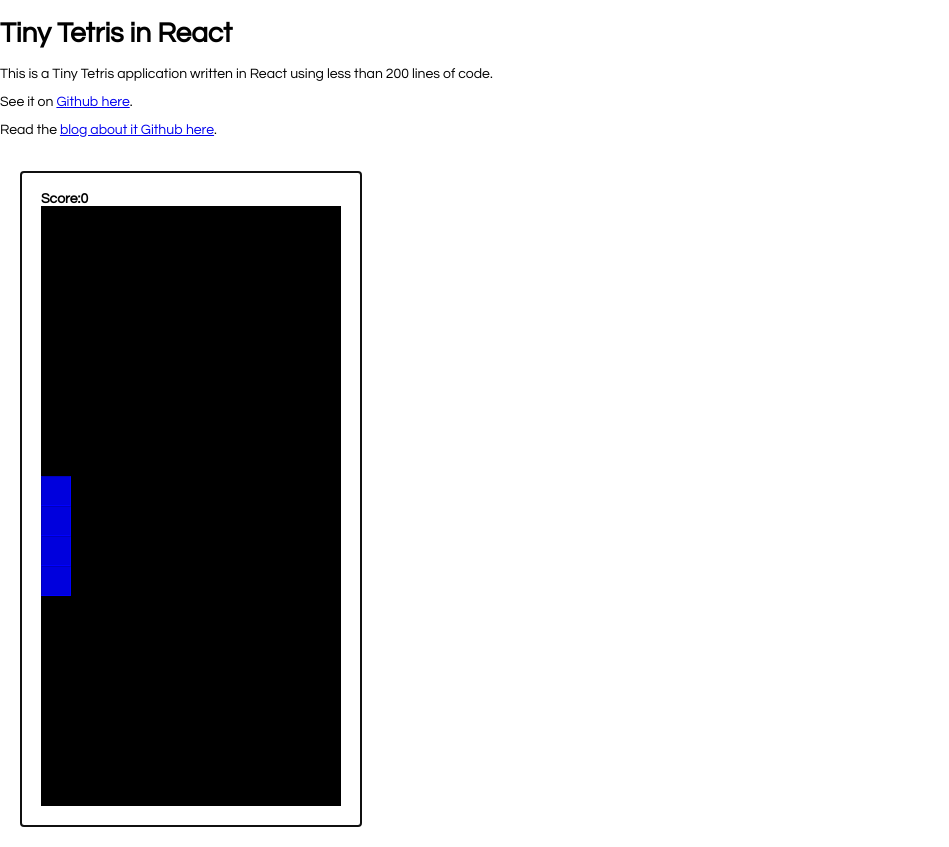
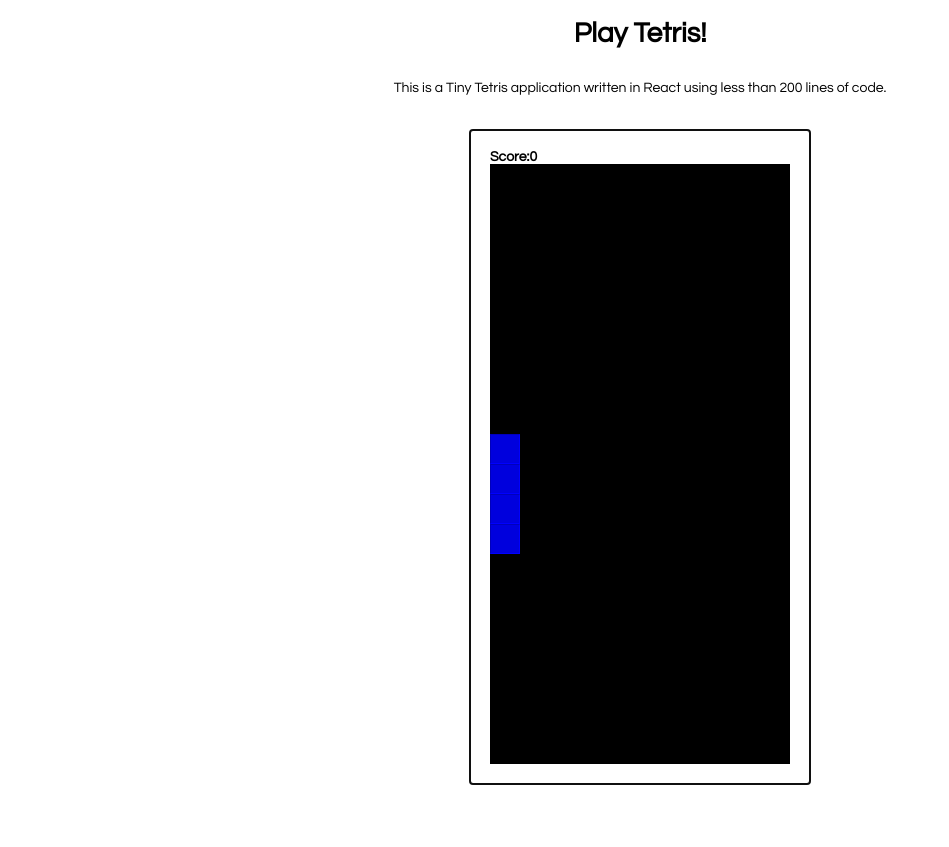
Before and after one commit to ceolter/tetris, a React app: page / in a window 1280 px wide. Shown: the whole page, without its empty margins (0-949 px from the left). After the commit the page ends 805 px from the top, so only its background shows below. Built offline with nearby package versions, Linux system fonts and the light colour scheme.

Commit message:
Upgrades added and move text from html file to react file

```diff
--- a/public/index.html
+++ b/public/index.html
@@ -15,21 +15,6 @@
   </head>
   <body>
     <noscript>You need to enable JavaScript to run this app.</noscript>
-    <div>
-      <h1>Tiny Tetris in React</h1>
-
-      <p>
-        This is a Tiny Tetris application written in React using less than 200 lines of code.
-      </p>
-      <p>
-        See it on <a href="https://github.com/ceolter/tetris/">Github here</a>.
-      </p>
-      <p>
-        Read the <a href="https://github.com/ceolter/tetris/">blog about it Github here</a>.
-      </p>
-
-    </div>
     <div id="root"></div>
-
   </body>
 </html>
--- a/src/index.css
+++ b/src/index.css
@@ -47,12 +47,20 @@
     justify-content: space-between;
 }
 
+.t-instructions {
+    display: flex;
+    flex-direction: column;
+    justify-content: center;
+    align-items: center;
+}
+
 .t-score-label {
     font-weight: bold;
 }
 
 .t-parent {
     display: flex;
+    justify-content: center;
 }
 
 element.style {
--- a/src/index.js
+++ b/src/index.js
@@ -5,9 +5,17 @@
 
 function Game() {
     return (
-        <div className="t-parent">
-            <Board/>
-        </div>
+        <>
+            <div className='t-instructions'>
+                <h1>Play Tetris!</h1>
+                <p>
+                    This is a Tiny Tetris application written in React using less than 200 lines of code.
+                </p>
+            </div>
+            <div className="t-parent">
+                <Board />
+            </div>
+        </>
     );
 }
 
--- a/src/tetris/useBoard.js
+++ b/src/tetris/useBoard.js
@@ -1,53 +1,63 @@
-import {useEffect, useState} from 'react';
-import {useInterval} from "./useInterval";
-import {randomShape} from "./shapeFactory";
+import { useEffect, useState } from 'react';
+import { useInterval } from "./useInterval";
+import { randomShape } from "./shapeFactory";
 
 export const ROW_COUNT = 20;
 export const COLUMN_COUNT = 10;
 
 function copyScene(scene) {
-    return scene.map(row=>row.slice());
+    return scene.map(row => row.slice());
 }
 
 function mergeIntoStage(stage, shape, position) {
     let res = stage;
 
-    shape.shape.forEach( point => {
+    shape.shape.forEach(point => {
         const x = point.x + position.x;
         const y = point.y + position.y;
 
-        if (x<0 || y<0 || x>=COLUMN_COUNT || y>=ROW_COUNT) { return; }
+        if (x < 0 || y < 0 || x >= COLUMN_COUNT || y >= ROW_COUNT) { return; }
 
         res = updateStage(res, x, y, 1);
     });
-
     return res;
 }
 
 function updateStage(stage, x, y, value) {
-    if (stage[y][x]===value) { return stage; }
+    if (stage[y][x] === value) { return stage; }
     const res = stage.slice();
     res[y] = stage[y].slice();
     res[y][x] = value;
+    // let lost = false;
+    // console.log('res[0][0]', res[0][0])
+    // console.log('stage[0][0]', stage[0][0])
+    // for(let shapes in stage[0]) {
+    //     console.log('shapes', shapes)
+    // }
+    // console.log('stage[0]', stage[0])
+    // console.log('value', value)
     return res;
 }
 
 function createEmptyScene() {
-    return Array.from(Array(ROW_COUNT), ()=> Array(COLUMN_COUNT).fill(0) );
+    return Array.from(Array(ROW_COUNT), () => Array(COLUMN_COUNT).fill(0));
 }
 
 export function useBoard() {
 
-    const [scene, setScene] = useState(()=> createEmptyScene() );
-    const [shape, setShape] = useState(()=> randomShape() );
-    const [position, setPosition] = useState({x: 0, y: 0});
-    const [display, setDisplay] = useState( ()=> mergeIntoStage(scene, shape, position) );
+    const [scene, setScene] = useState(() => createEmptyScene());
+    const [shape, setShape] = useState(() => randomShape());
+    const [position, setPosition] = useState({ x: 0, y: 0 });
+    const [display, setDisplay] = useState(() => mergeIntoStage(scene, shape, position));
     const [score, setScore] = useState(0);
     const [isPaused, setIsPaused] = useState(false);
 
     useEffect(updateDisplay, [scene, shape, position]);
     useEffect(removeFullLines, [scene]);
     useInterval(tick, 600);
+    useEffect(() => {
+        console.log(validPosition(position, shape))
+    }, [validPosition])
 
     function updateDisplay() {
         const newDisplay = mergeIntoStage(scene, shape, position);
@@ -55,11 +65,15 @@
     }
 
     function tick() {
-        if(!isPaused) {
+        if (!isPaused) {
             if (!movePosition(0, 1)) {
                 placeShape();
             }
         }
+    }
+
+    function checkIfLost() {
+
     }
 
     function togglePause() {
@@ -69,7 +83,7 @@
     function placeShape() {
         setScene(mergeIntoStage(scene, shape, position));
         setShape(randomShape());
-        setPosition({x: 0, y: 0});
+        setPosition({ x: 0, y: 0 });
     }
 
     function rotateShape() {
@@ -77,8 +91,8 @@
         const tX = Math.floor(shape.width / 2);
         const tY = Math.floor(shape.height / 2);
 
-        const newPoints = shape.shape.map( point => {
-            let {x,y} = point;
+        const newPoints = shape.shape.map(point => {
+            let { x, y } = point;
 
             x -= tX;
             y -= tY;
@@ -92,7 +106,7 @@
             rX += tX;
             rY += tY;
 
-            return {x: rX, y: rY};
+            return { x: rX, y: rY };
         });
         const newShape = {
             shape: newPoints,
@@ -101,6 +115,7 @@
         };
 
         if (validPosition(position, newShape)) {
+            console.log('new shape')
             !isPaused && setShape(newShape);
         }
     }
@@ -113,7 +128,7 @@
         const removeRow = (rY) => {
             for (let y = rY; y > 0; y--) {
                 for (let x = 0; x < COLUMN_COUNT; x++) {
-                    newScene[y][x] = newScene[y-1][x];
+                    newScene[y][x] = newScene[y - 1][x];
                 }
             }
             // insert blank row at top
@@ -122,13 +137,13 @@
             }
 
             touched = true;
-            setScore( oldVal => oldVal + 1000 );
+            setScore(oldVal => oldVal + 1000);
         };
 
         for (let y = 0; y < ROW_COUNT; y++) {
             let rowHasEmptySpace = false;
             for (let x = 0; x < COLUMN_COUNT; x++) {
-                if (newScene[y][x]===0) {
+                if (newScene[y][x] === 0) {
                     rowHasEmptySpace = true;
                     break;
                 }
@@ -137,7 +152,6 @@
                 removeRow(y);
             }
         }
-
         if (touched) {
             setScene(newScene);
         }
@@ -146,15 +160,15 @@
     function onKeyDown(event) {
         switch (event.key) {
             case 'ArrowRight':
-                movePosition(1,0);
+                movePosition(1, 0);
                 event.preventDefault();
                 break;
             case 'ArrowLeft':
-                movePosition(-1,0);
+                movePosition(-1, 0);
                 event.preventDefault();
                 break;
             case 'ArrowDown':
-                movePosition(0,1);
+                movePosition(0, 1);
                 event.preventDefault();
                 break;
             case 'ArrowUp':
@@ -171,9 +185,9 @@
     }
 
     function movePosition(x, y) {
-        const res = {x: x + position.x, y: y + position.y};
+        const res = { x: x + position.x, y: y + position.y };
 
-        if (!validPosition(res, shape)) { return false;}
+        if (!validPosition(res, shape)) { return false; }
 
         !isPaused && setPosition(res);
 
@@ -181,7 +195,7 @@
     }
 
     function validPosition(position, shape) {
-        return shape.shape.every( point => {
+        return shape.shape.every(point => {
             const tX = point.x + position.x;
             const tY = point.y + position.y;
 
@@ -189,7 +203,7 @@
 
             if (tY < 0 || tY >= ROW_COUNT) { return false; }
 
-            if (scene[tY][tX]!==0) { return false; }
+            if (scene[tY][tX] !== 0) { return false; }
 
             return true;
         });
```
